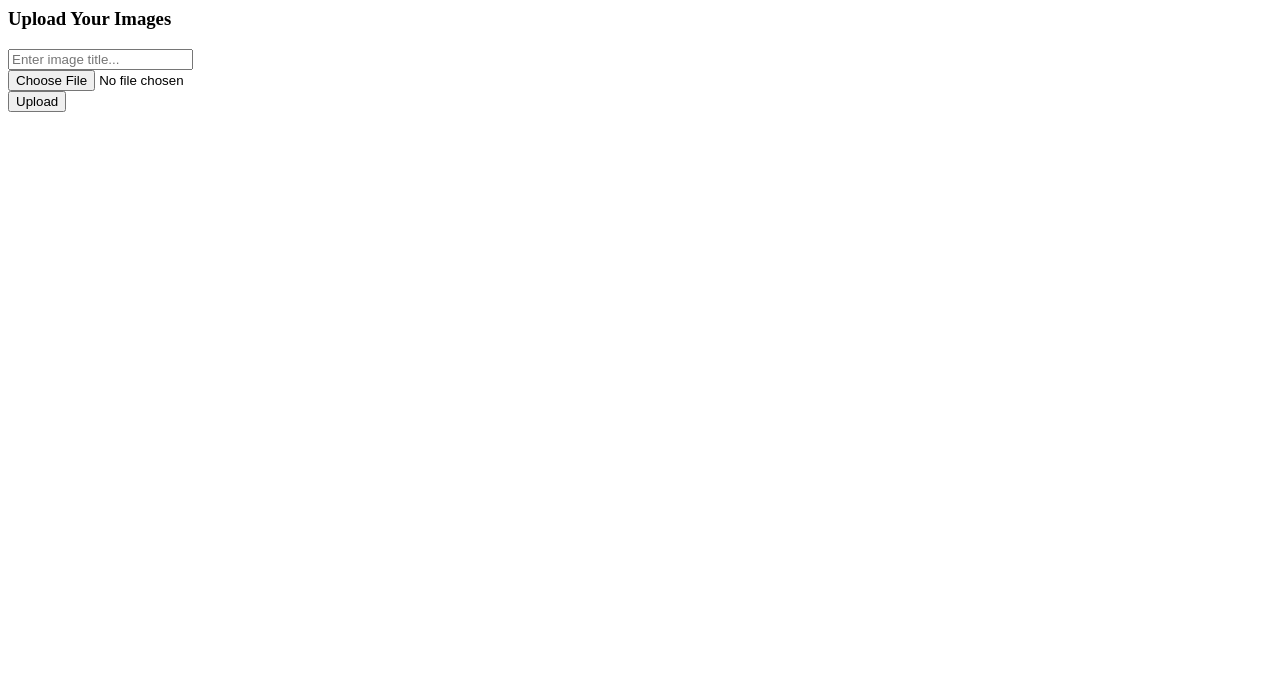
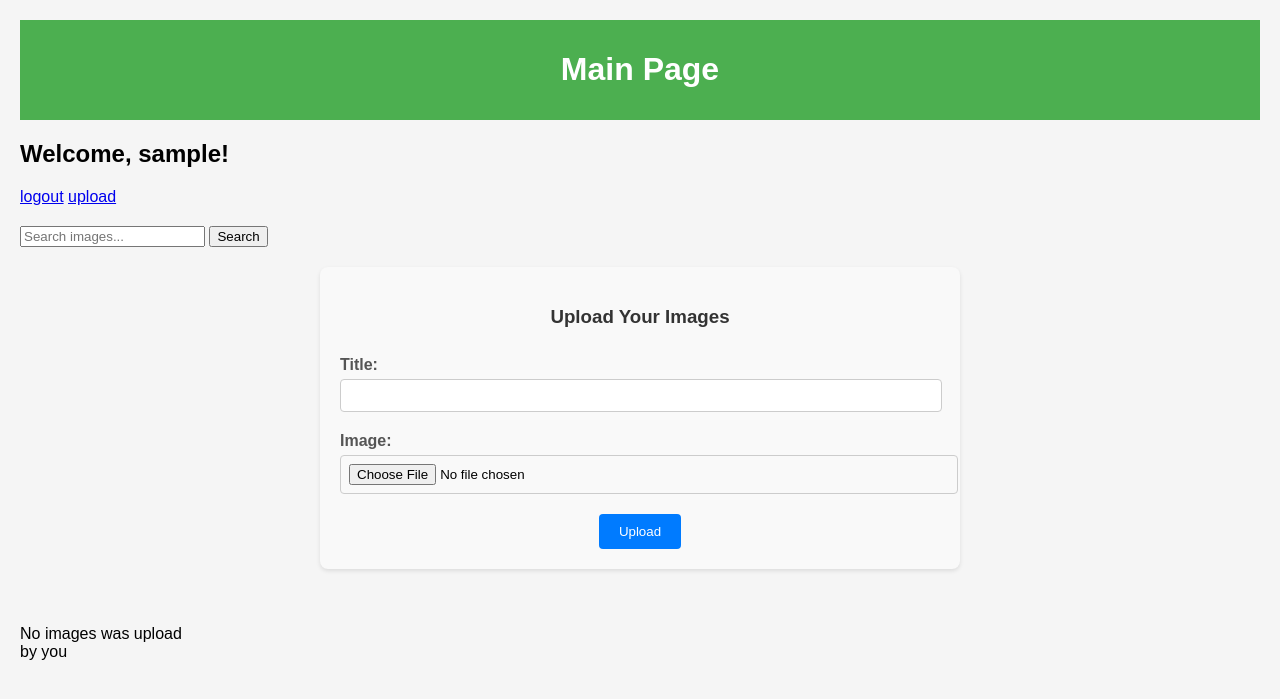
Before and after one commit to Aswin-00/pixilar_v01, a Django app: page /upload/ in a window 1280 px wide. Shown: the top 699 px of the page. Run offline with Django 5.2, Linux system fonts and the light colour scheme; the visitor is signed in with stand-in values (Sample User, id 1); data that the repository does not hold is empty; parts of the project's set-up code (start-up, migrations or seed data) failed here and were passed over; some libraries are stand-ins or nearby versions.

Commit message:
before ci/cd

```diff
--- a/myapp/templates/account/login.html
+++ b/myapp/templates/account/login.html
@@ -30,7 +30,6 @@
                 </div>
                 <button class="btn btn-lg btn-primary btn-block" type="submit">Sign in</button>
                 <a href="{% provider_login_url 'google' %}" class="btn btn btn-danger btn-lg btn-block" role="button" aria-pressed="true">Sign in with Google</a>
-                <p class="mt-5 mb-3 text-muted">&copy; 2017-2020</p>
               </form>
           </div>
         </div>
--- a/myapp/templates/index.html
+++ b/myapp/templates/index.html
@@ -24,6 +24,7 @@
             margin: 20px 0;
         }
         .image-gallery {
+            padding-top:40px;
             display: grid;
             grid-template-columns: repeat(auto-fill, minmax(150px, 1fr));
             gap: 10px;
@@ -58,6 +59,10 @@
             <div class="user-info">
                 <h2>Welcome, {{ user.username }}!</h2>
                 <a href="/logout">logout</a>
+                <a href="/upload">upload</a>
+
+
+
 
                 <!-- Search bar -->
                 <div class="search-bar">
@@ -66,26 +71,26 @@
                         <button type="submit">Search</button>
                     </form>
                 </div>
+                {% block imageupload %}
+
+                {% endblock  %}
+
 
                 <!-- Display user images -->
-                <div class="image-gallery">
+                <div class="image-gallery" >
                     {% for image in user_images %}
                         <div class="image-item">
                             <img src="{{ image.image.url }}" alt="{{ image.title }}">
                         </div>
                     {% empty %}
-                        <p>No images found. Start uploading your images below!</p>
+
+                        <p>No images was upload by you</p>
                     {% endfor %}
                 </div>
-
-                <!-- Upload user images -->
-                <div class="upload-section">
-                    {% include "uploadimage.html" %}
 
 
 
 
-                </div>
 
             </div>
             {% else %}
--- a/myapp/templates/uploadimage.html
+++ b/myapp/templates/uploadimage.html
@@ -1,18 +1,31 @@
+{% extends "index.html" %}
+{% block imageupload %}
 
-{% block content  %}
-<h3>Upload Your Images</h3>
-        <form method="POST" enctype="multipart/form-data">
-            {% csrf_token %}
+<div class="upload-section" style="max-width: 600px; margin: 0 auto; padding: 20px; background-color: #f9f9f9; border-radius: 8px; box-shadow: 0 2px 4px rgba(0, 0, 0, 0.1);">
+    <h3 style="text-align: center; color: #333; font-family: Arial, sans-serif;">Upload Your Images</h3>
+    <form method="POST" enctype="multipart/form-data" style="display: flex; flex-direction: column; align-items: center;">
+        {% csrf_token %}
+        <div style="color: red; font-size: 12px; margin-bottom: 10px;">
             {{ form.non_field_errors }}
-            <div class="form-group">
+        </div>
+        <div class="form-group" style="margin-bottom: 15px; width: 100%;">
+            <label style="display: block; font-weight: bold; margin-bottom: 5px; color: #555;">Title:</label>
+            <input type="text" style="width: calc(100% - 20px); padding: 8px 10px; border: 1px solid #ccc; border-radius: 4px; font-family: Arial, sans-serif;" name="title">
+            <div style="color: red; font-size: 12px; margin-top: 5px;">
                 {{ form.title.errors }}
-                {{ form.title }}
             </div>
-            <div class="form-group">
+        </div>
+        <div class="form-group" style="margin-bottom: 15px; width: 100%;">
+            <label style="display: block; font-weight: bold; margin-bottom: 5px; color: #555;">Image:</label>
+            <input type="file" style="width: 100%; padding: 8px; border: 1px solid #ccc; border-radius: 4px; font-family: Arial, sans-serif;" name="image">
+            <div style="color: red; font-size: 12px; margin-top: 5px;">
                 {{ form.image.errors }}
-                {{ form.image }}
             </div>
-            <button type="submit">Upload</button>
-        </form>
+        </div>
+        <button type="submit" style="background-color: #007bff; color: white; padding: 10px 20px; border: none; border-radius: 4px; cursor: pointer; font-family: Arial, sans-serif; transition: background-color 0.3s ease;">
+            Upload
+        </button>
+    </form>
+</div>
 
-{% endblock  %}
+{% endblock %}
--- a/myapp/urls.py
+++ b/myapp/urls.py
@@ -5,7 +5,7 @@ urlpatterns = [
     path('',views.index),
     path('logout',views.user_logout),
     path('search_results',views.search_results,name='search_results'),
-    path('upload/', views.ImageCreateView.as_view(), name='upload_image'),
+    path('upload/', views.ImageCreateView.as_view(),name='upload_image'),
 
 
 ]
--- a/myapp/views.py
+++ b/myapp/views.py
@@ -5,6 +5,8 @@ from .forms  import ImageUploadForm
 from .models import Image
 from django.contrib.auth.mixins import LoginRequiredMixin
 from django.views.generic.edit import CreateView
+from django.contrib.auth.decorators import login_required
+
 
 
 
@@ -40,3 +42,10 @@ class ImageCreateView(LoginRequiredMixin, CreateView):
         # Set the user before saving the form
         form.instance.user = self.request.user
         return super().form_valid(form)
+
+    def get_context_data(self, **kwargs):
+        # Get the existing context from the superclass method
+        context = super().get_context_data(**kwargs)
+        # Add the user's images ordered by upload date
+        context['user_images'] = Image.objects.filter(user=self.request.user).order_by('-uploaded_at')
+        return context
```
